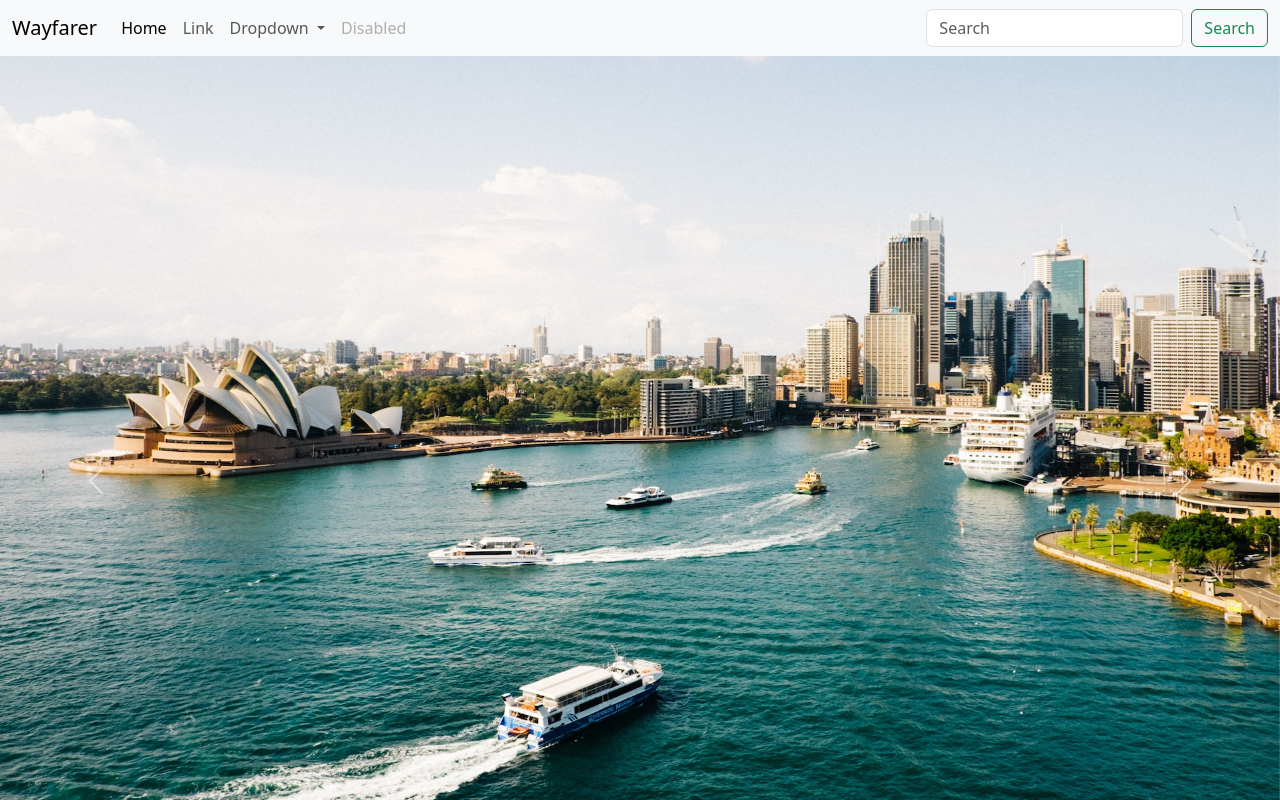
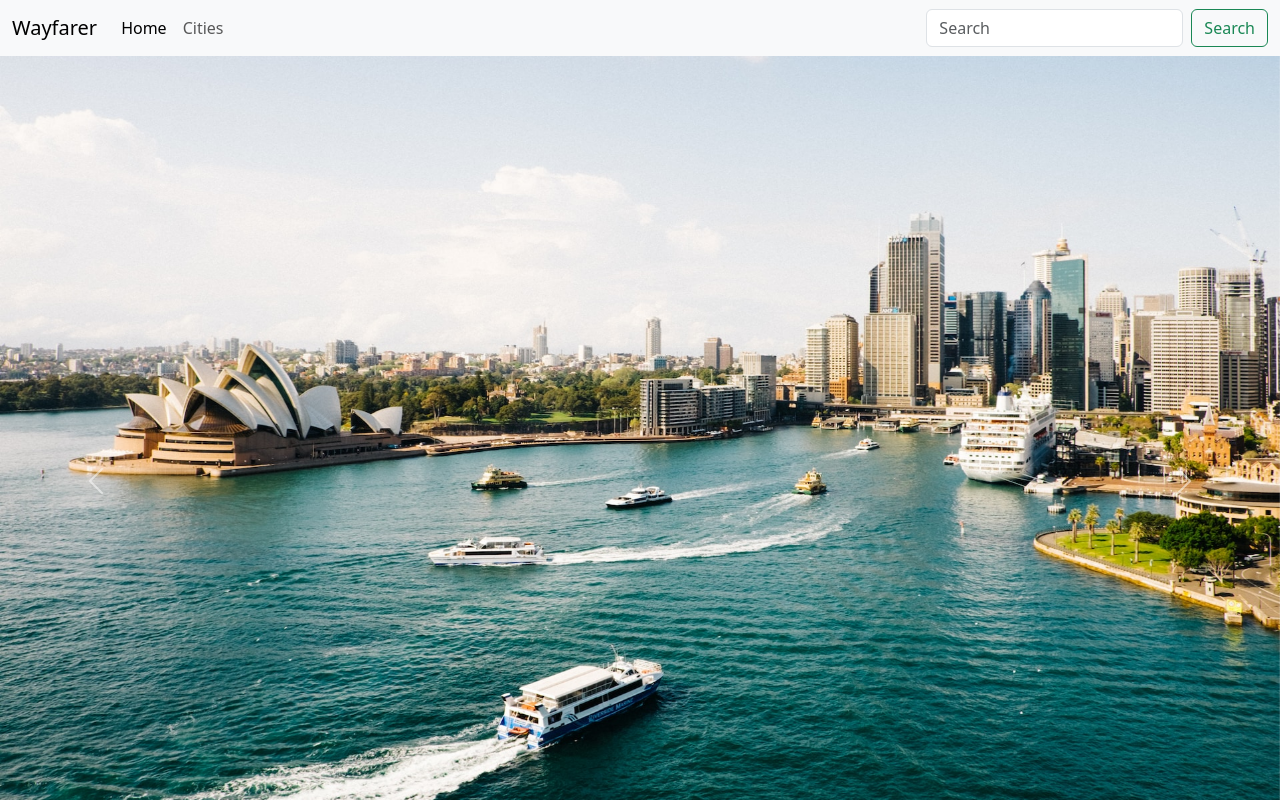
Before and after one commit to Dommy99/wayfarer, an Angular app: page /cities in a window 1280 px wide. Before the commit this address led to /. Shown: the top 800 px of the page. Built offline with nearby package versions, Linux system fonts and the light colour scheme.

Commit message:
cities routerlink

```diff
--- a/src/app/app-routing.module.ts
+++ b/src/app/app-routing.module.ts
@@ -1,7 +1,21 @@
 import { NgModule } from '@angular/core';
 import { RouterModule, Routes } from '@angular/router';
+import { HeroComponent } from './cities/hero/hero.component';
 
-const routes: Routes = [];
+const routes: Routes = [
+  {
+    path: 'cities',
+    component: HeroComponent
+  },
+  {
+    path: '',
+    component: HeroComponent
+  },
+  // {
+  //   path: 'hompage',
+  //   component: HeroComponent
+  // }
+];
 
 @NgModule({
   imports: [RouterModule.forRoot(routes)],
--- a/src/app/app.component.html
+++ b/src/app/app.component.html
@@ -1,7 +1,2 @@
 <app-nav></app-nav>
-<app-hero></app-hero>
-<div class="d-flex">
-    <app-topic></app-topic>
-    <app-topic></app-topic>
-    <app-topic></app-topic>
-</div>
+<router-outlet></router-outlet>
--- /dev/null
+++ b/src/app/cities/cities.module.ts
@@ -0,0 +1,16 @@
+import { NgModule } from '@angular/core';
+import { CommonModule } from '@angular/common';
+import { HeroComponent } from './hero/hero.component';
+import { TopicComponent } from './topic/topic.component';
+import { RouterModule} from '@angular/router';
+
+
+
+@NgModule({
+  declarations: [HeroComponent, TopicComponent],
+  imports: [
+    CommonModule, RouterModule
+  ],
+  exports: [HeroComponent, TopicComponent]
+})
+export class CitiesModule { }
--- a/src/app/hero/hero.component.html
+++ b/src/app/cities/hero/hero.component.html
@@ -22,3 +22,8 @@
       <span class="visually-hidden">Next</span>
     </button>
   </div>
+  <div class="d-flex">
+    <app-topic></app-topic>
+    <app-topic></app-topic>
+    <app-topic></app-topic>
+</div>
--- a/src/app/nav/nav.component.html
+++ b/src/app/nav/nav.component.html
@@ -1,6 +1,6 @@
 <nav class="navbar navbar-expand-lg bg-body-tertiary">
     <div class="container-fluid">
-        <a class="navbar-brand" href="#">Wayfarer</a>
+        <a class="navbar-brand" routerLink="/cities">Wayfarer</a>
         <button class="navbar-toggler" type="button" data-bs-toggle="collapse" data-bs-target="#navbarSupportedContent"
             aria-controls="navbarSupportedContent" aria-expanded="false" aria-label="Toggle navigation">
             <span class="navbar-toggler-icon"></span>
@@ -8,27 +8,10 @@
         <div class="collapse navbar-collapse" id="navbarSupportedContent">
             <ul class="navbar-nav me-auto mb-2 mb-lg-0">
                 <li class="nav-item">
-                    <a class="nav-link active" aria-current="page" href="#">Home</a>
+                    <a class="nav-link active" aria-current="page" routerLink="/homepage">Home</a>
                 </li>
                 <li class="nav-item">
-                    <a class="nav-link" href="#">Link</a>
-                </li>
-                <li class="nav-item dropdown">
-                    <a class="nav-link dropdown-toggle" href="#" role="button" data-bs-toggle="dropdown"
-                        aria-expanded="false">
-                        Dropdown
-                    </a>
-                    <ul class="dropdown-menu">
-                        <li><a class="dropdown-item" href="#">Action</a></li>
-                        <li><a class="dropdown-item" href="#">Another action</a></li>
-                        <li>
-                            <hr class="dropdown-divider">
-                        </li>
-                        <li><a class="dropdown-item" href="#">Something else here</a></li>
-                    </ul>
-                </li>
-                <li class="nav-item">
-                    <a class="nav-link disabled">Disabled</a>
+                    <a class="nav-link" routerLink="/cities">Cities</a>
                 </li>
             </ul>
             <form class="d-flex" role="search">
```
Also changed, not shown: src/app/app.module.ts (+4 -5 lines), src/app/cities/hero/hero.component.css (added), src/app/cities/hero/hero.component.ts (renamed from src/app/hero/hero.component.ts), src/app/cities/topic/topic.component.css (added), src/app/cities/topic/topic.component.html (renamed from src/app/topic/topic.component.html), src/app/cities/topic/topic.component.ts (renamed from src/app/topic/topic.component.ts), 2 other files (tests, documents, lock files or other folders).
